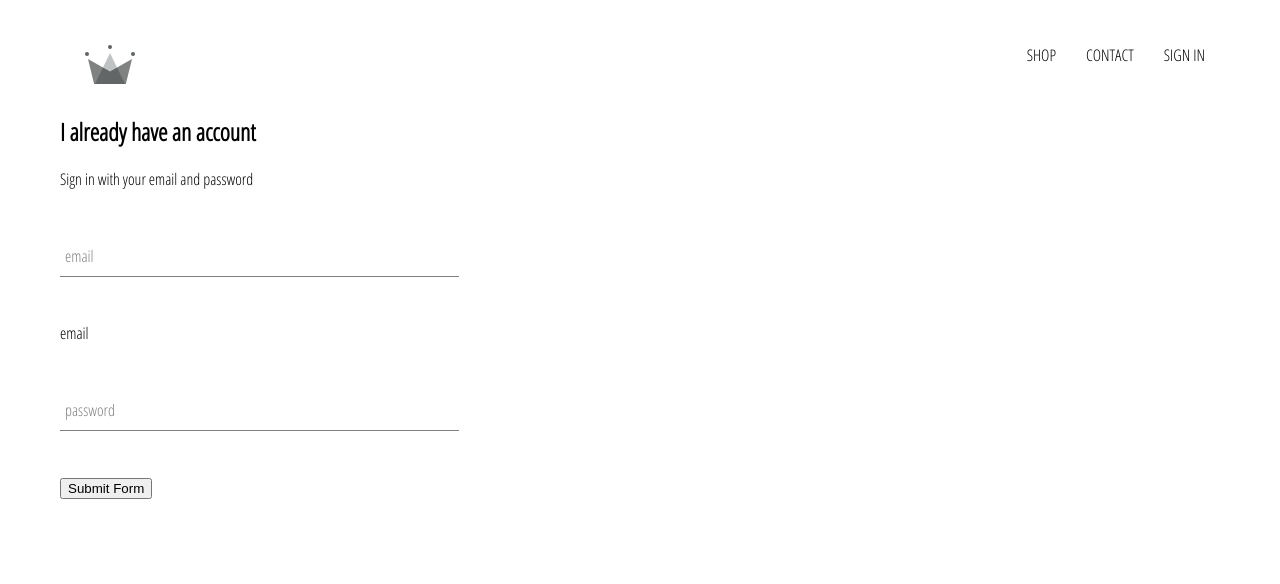
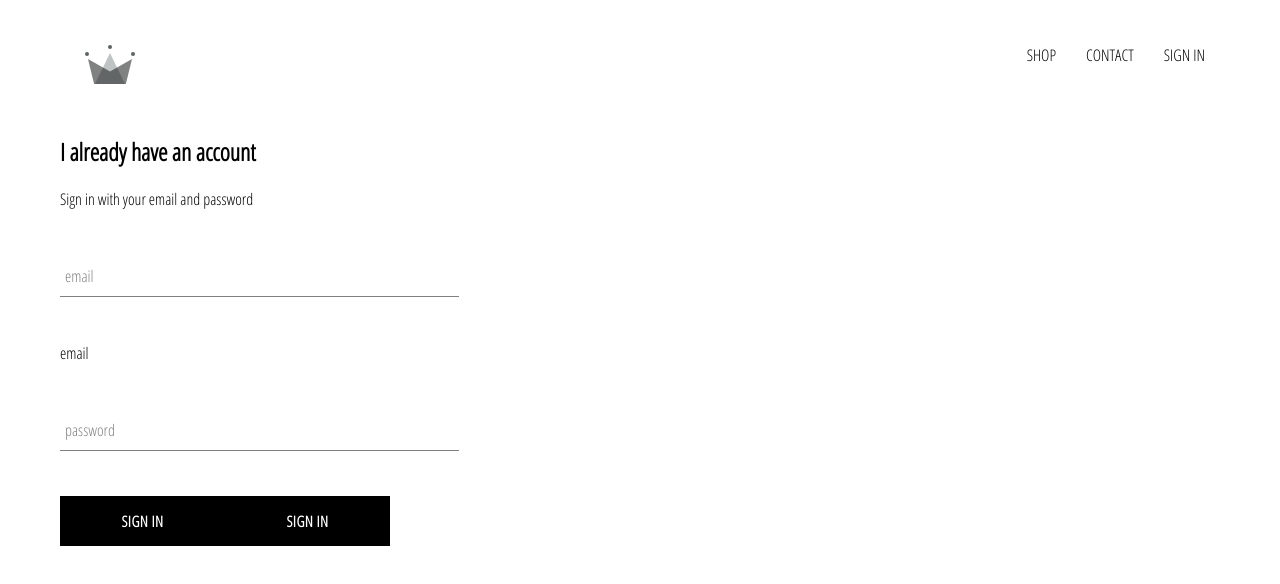
Before and after one commit to colewilldev/Crwn-Clothing, a React (Create React App) app: page /signin in a window 1280 px wide. Shown: the top 584 px of the page. Built offline with nearby package versions, Linux system fonts and the light colour scheme.

Commit message:
more updates

```diff
--- a/package.json
+++ b/package.json
@@ -6,6 +6,8 @@
     "@testing-library/jest-dom": "^5.11.4",
     "@testing-library/react": "^11.1.0",
     "@testing-library/user-event": "^12.1.10",
+    "dotenv": "^8.2.0",
+    "firebase": "^8.3.1",
     "node-sass": "^5.0.0",
     "react": "^17.0.1",
     "react-dom": "^17.0.1",
--- a/src/App.js
+++ b/src/App.js
@@ -2,30 +2,34 @@
 import { Route, Switch } from "react-router";
 
 import "./App.css";
-import { Header } from "./components/header/header.component";
-import "./pages/homepage/homepage.component";
+
 import HomePage from "./pages/homepage/homepage.component";
 import ShopPage from "./pages/shop/shop.component";
-import { SiginAndSignUpPage } from "./pages/sign-in-and-sign-up/sign-in-and-sign-up.component";
+import SignInAndSignUpPage from "./pages/sign-in-and-sign-up/sign-in-and-sign-up.component";
+import Header from "./components/header/header.component";
+import { auth } from './firebase/firebase.utils';
 
-const HatsPage = () => (
-  <div>
-    <h1>Hats Page</h1>
-  </div>
-);
+class App extends React.Component {
+  constructor() {
+    super();
 
-function App() {
+    this.state = {
+      currentUser: null
+    };
+  }
+
+  render() {
     return (
       <div>
-      <Header />
+        <Header currentUser={this.state.currentUser} />
         <Switch>
-        <Route exact={true} path='/' component={HomePage} />
-        <Route exact={true} path='/hats' component={HatsPage} />
-        <Route exact={true} path='/shop' component={ShopPage} />
-        <Route exact={true} path='/signin' component={SiginAndSignUpPage} />
+          <Route exact path='/' component={HomePage} />
+          <Route path='/shop' component={ShopPage} />
+          <Route path='/signin' component={SignInAndSignUpPage} />
         </Switch>
       </div>
     );
   }
+}
 
 export default App;
--- /dev/null
+++ b/src/components/custom-button/custom-button.component.jsx
@@ -0,0 +1,11 @@
+import React from 'react';
+
+import './custom-button.styles.scss';
+
+const CustomButton = ({children, ...otherProps}) =>(
+  <button className="custom-button" {...otherProps}>
+    {children}
+  </button>
+)
+
+export default CustomButton;
--- /dev/null
+++ b/src/components/custom-button/custom-button.styles.scss
@@ -0,0 +1,22 @@
+.custom-button{
+  min-width: 165px;
+  width: auto;
+  height: 50px;
+  letter-spacing: 0.5px;
+  line-height: 50px;
+  padding: 0 35px 0 35px;
+  font-size: 15px;
+  background-color: black;
+  color: white;
+  text-transform: uppercase;
+  font-family: 'Open Sans Condensed';
+  font-weight: bolder;
+  border: none;
+  cursor: pointer;
+
+  &:hover{
+    background-color: white;
+    color: black;
+    border: 1px solid black;
+  }
+}
--- a/src/components/header/header.component.jsx
+++ b/src/components/header/header.component.jsx
@@ -6,7 +6,7 @@
 
 import "./header.styles.scss";
 
-export const Header = () => (
+const Header = () => (
   <div className='header'>
     <Link className='logo-container' to='/'>
       <Logo className='logo'></Logo>
@@ -24,3 +24,4 @@
     </div>
   </div>
 );
+export default Header;
--- a/src/components/sign-in/sign-in.component.jsx
+++ b/src/components/sign-in/sign-in.component.jsx
@@ -1,5 +1,8 @@
 import React from "react";
+import CustomButton from "../custom-button/custom-button.component";
 import { FormInput } from "../form-input/form-input.component";
+
+import { signInWithGoogle } from '../../firebase/firebase.utils';
 
 import "./sign-in.styles.scss";
 
@@ -45,7 +48,8 @@
             onChange={this.handleChange}
             label='password'
           />
-          <input type='submit' value='Submit Form' />
+          <CustomButton type="submit">Sign In</CustomButton>
+          <CustomButton onClick={signInWithGoogle}>Sign In</CustomButton>
         </form>
       </div>
     );
--- a/src/components/sign-in/sign-in.styles.scss
+++ b/src/components/sign-in/sign-in.styles.scss
@@ -1,3 +1,8 @@
 .sign-in {
   width: 30vw;
+  display: flex;
+  flex-direction: column;
+  .title{
+    margin: 10px 0;
+  }
 }
--- /dev/null
+++ b/src/firebase/firebase.utils.js
@@ -0,0 +1,26 @@
+import firebase from 'firebase/app';
+import 'firebase/firestore';
+import 'firebase/auth';
+import 'firebase/firebase-analytics';
+
+const config = {
+    apiKey: process.env.REACT_APP_apiKey,
+    authDomain: process.env.REACT_APP_authDomain,
+    projectId: process.env.REACT_APP_projectId,
+    storageBucket: process.env.REACT_APP_storageBucket,
+    messagingSenderId: process.env.REACT_APP_messagingSenderId,
+    appId: process.env.REACT_APP_appId,
+    measurementId: process.env.REACT_APP_measurementId
+  };
+  // Initialize Firebase
+  firebase.initializeApp(config);
+  firebase.analytics();
+
+  export const auth = firebase.auth();
+  export const firestore = firebase.firestore();
+
+  const provider = new firebase.auth.GoogleAuthProvider();
+  provider.setCustomParameters({prompt: 'select_account'});
+  export const signInWithGoogle = () => auth.signInWithPopup(provider);
+
+  export default firebase;
--- a/src/pages/sign-in-and-sign-up/sign-in-and-sign-up.component.jsx
+++ b/src/pages/sign-in-and-sign-up/sign-in-and-sign-up.component.jsx
@@ -4,8 +4,10 @@
 
 import "./sign-in-and-sign-up.styles.scss";
 
-export const SiginAndSignUpPage = () => (
+const SiginAndSignUpPage = () => (
   <div className='sign-in-and-sign-up'>
     <SignIn></SignIn>
   </div>
 );
+
+export default SiginAndSignUpPage;
```
Also changed, not shown: 67 other files (tests, documents, lock files or other folders). Lines whose indentation alone changed are shown as unchanged.
